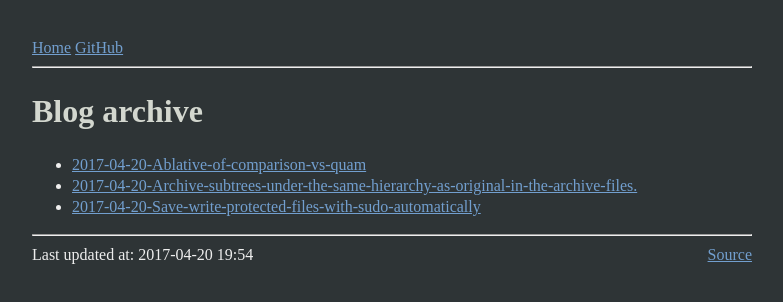
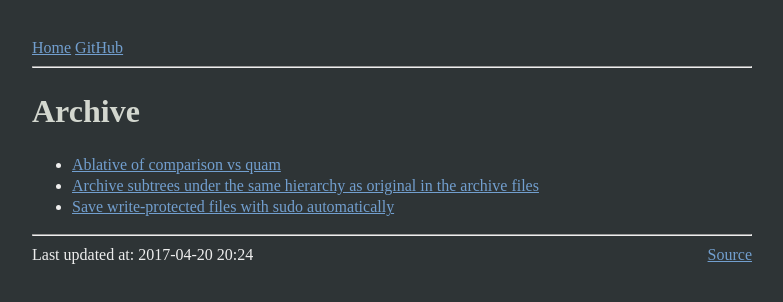
Before and after one commit to Fuco1/Fuco1.github.io, a plain HTML site: page sitemap.html in a window 1280 px wide. Shown: the whole page, without its empty margins (248-1031 px from the left). Drawn offline with Linux system fonts and the light colour scheme.

Commit message:
Use titles for pages

```diff
--- a/sitemap.html
+++ b/sitemap.html
@@ -3,10 +3,10 @@
 "http://www.w3.org/TR/xhtml1/DTD/xhtml1-strict.dtd">
 <html xmlns="http://www.w3.org/1999/xhtml" lang="en" xml:lang="en">
 <head>
-<!-- 2017-04-20 Thu 19:54 -->
+<!-- 2017-04-20 Thu 20:24 -->
 <meta http-equiv="Content-Type" content="text/html;charset=utf-8" />
 <meta name="viewport" content="width=device-width, initial-scale=1" />
-<title>Blog archive</title>
+<title>Archive</title>
 <meta name="generator" content="Org mode" />
 <meta name="author" content="Matúš Goljer" />
 <link rel="stylesheet" href="css/blog.css" />
@@ -18,16 +18,16 @@
 <hr />
 </div>
 <div id="content">
-<h1 class="title">Blog archive</h1>
+<h1 class="title">Archive</h1>
 <ul class="org-ul">
-<li><a href="2017-04-20-Ablative-of-comparison-vs-quam.html">2017-04-20-Ablative-of-comparison-vs-quam</a></li>
-<li><a href="2017-04-20-Archive-subtrees-under-the-same-hierarchy-as-original-in-the-archive-files..html">2017-04-20-Archive-subtrees-under-the-same-hierarchy-as-original-in-the-archive-files.</a></li>
-<li><a href="2017-04-20-Save-write-protected-files-with-sudo-automatically.html">2017-04-20-Save-write-protected-files-with-sudo-automatically</a></li>
+<li><a href="2017-04-20-Ablative-of-comparison-vs-quam.html">Ablative of comparison vs quam</a></li>
+<li><a href="2017-04-20-Archive-subtrees-under-the-same-hierarchy-as-original-in-the-archive-files.html">Archive subtrees under the same hierarchy as original in the archive files</a></li>
+<li><a href="2017-04-20-Save-write-protected-files-with-sudo-automatically.html">Save write-protected files with sudo automatically</a></li>
 </ul>
 </div>
 <div id="postamble" class="status">
 <hr />
-<div style="text-align: left; float: left;">Last updated at: 2017-04-20 19:54</div>
+<div style="text-align: left; float: left;">Last updated at: 2017-04-20 20:24</div>
 <div style="text-align: right;"><a href="./posts/sitemap.org">Source</a></div>
 </div>
 </body>
```
Also changed, not shown: 2017-04-20-Ablative-of-comparison-vs-quam.html (+5 -8 lines), 2017-04-20-Archive-subtrees-under-the-same-hierarchy-as-original-in-the-archive-files.html (+5 -8 lines), 2017-04-20-Save-write-protected-files-with-sudo-automatically.html (+5 -8 lines), 4 other files.
